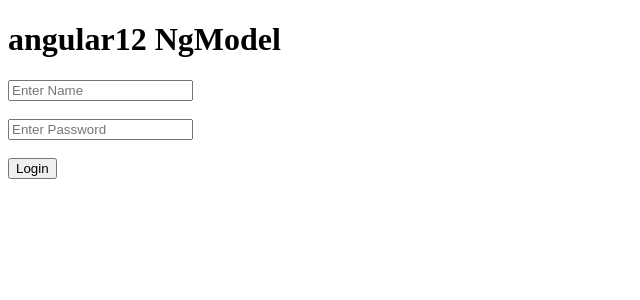
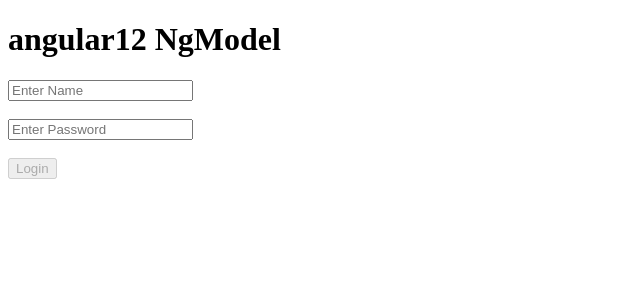
Before and after one commit to aniket24122012/Angular10, an Angular app: page / in a window 1280 px wide. Shown: the top 300 px of the page, without its empty margins (0-640 px from the left). Built offline with nearby package versions, Linux system fonts and the light colour scheme.

Commit message:
form Reactive 2  validation

```diff
--- a/src/app/app.component.html
+++ b/src/app/app.component.html
@@ -2,9 +2,11 @@
 <form [formGroup]="loginForm" (ngSubmit)="loginUser()">
   <input type="email"   placeholder="Enter Name" formControlName="user"/>
   <br />
+  <span *ngIf="user && user.invalid && user.touched" style="color: red;">This filed is not vaild</span>
   <br />
   <input type="password"  placeholder="Enter Password"  formControlName="password"/>
   <br />
+  <span *ngIf="password && password.invalid && password.touched" style="color: red;">This filed is not vaild</span>
   <br />
-  <button >Login</button>
+  <button [disabled]="loginForm.invalid" >Login</button>
 </form>
--- a/src/app/app.component.ts
+++ b/src/app/app.component.ts
@@ -1,5 +1,5 @@
 import { Component } from '@angular/core';
-import {FormControl, FormGroup} from '@angular/forms';
+import {FormControl, FormGroup , Validators} from '@angular/forms';
 
 @Component({
   selector: 'app-root',
@@ -12,12 +12,19 @@ export class AppComponent {
 
   loginForm = new FormGroup(
     {
-      user: new FormControl(''),
-      password: new FormControl('')
+      user: new FormControl('',[Validators.required, Validators.email]),
+      password: new FormControl('',[Validators.required, Validators.minLength(5)])
     }
   )
   loginUser()
   {
     console.warn(this.loginForm.value);
   }
+  get user(){
+         return this.loginForm.get('user');
+  }
+  get password(){
+    return this.loginForm.get('password');
 }
+
+}
```
Also changed, not shown: 1 other file (tests, documents, lock files or other folders).
